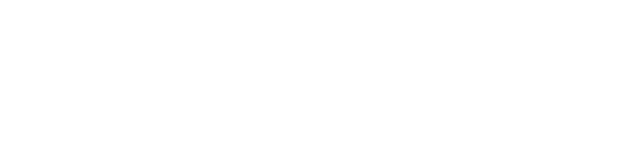
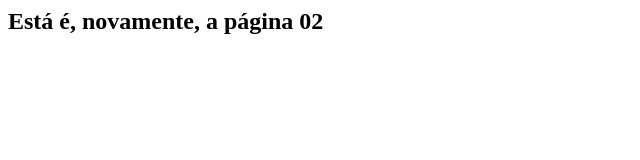
Before and after one commit to mzfinfo/estudo-git, a plain HTML site: page pagina02.html in a window 1280 px wide. Shown: the whole page, without its empty margins (0-640 px from the left). Drawn offline with Linux system fonts and the light colour scheme.

Commit message:
Nova modificacao

```diff
--- a/pagina02.html
+++ b/pagina02.html
@@ -2,5 +2,6 @@
 <head>
 </head>
 <body>
+	<h2> Está é, novamente, a página 02 </h2>
 </body>
 </html>
```
